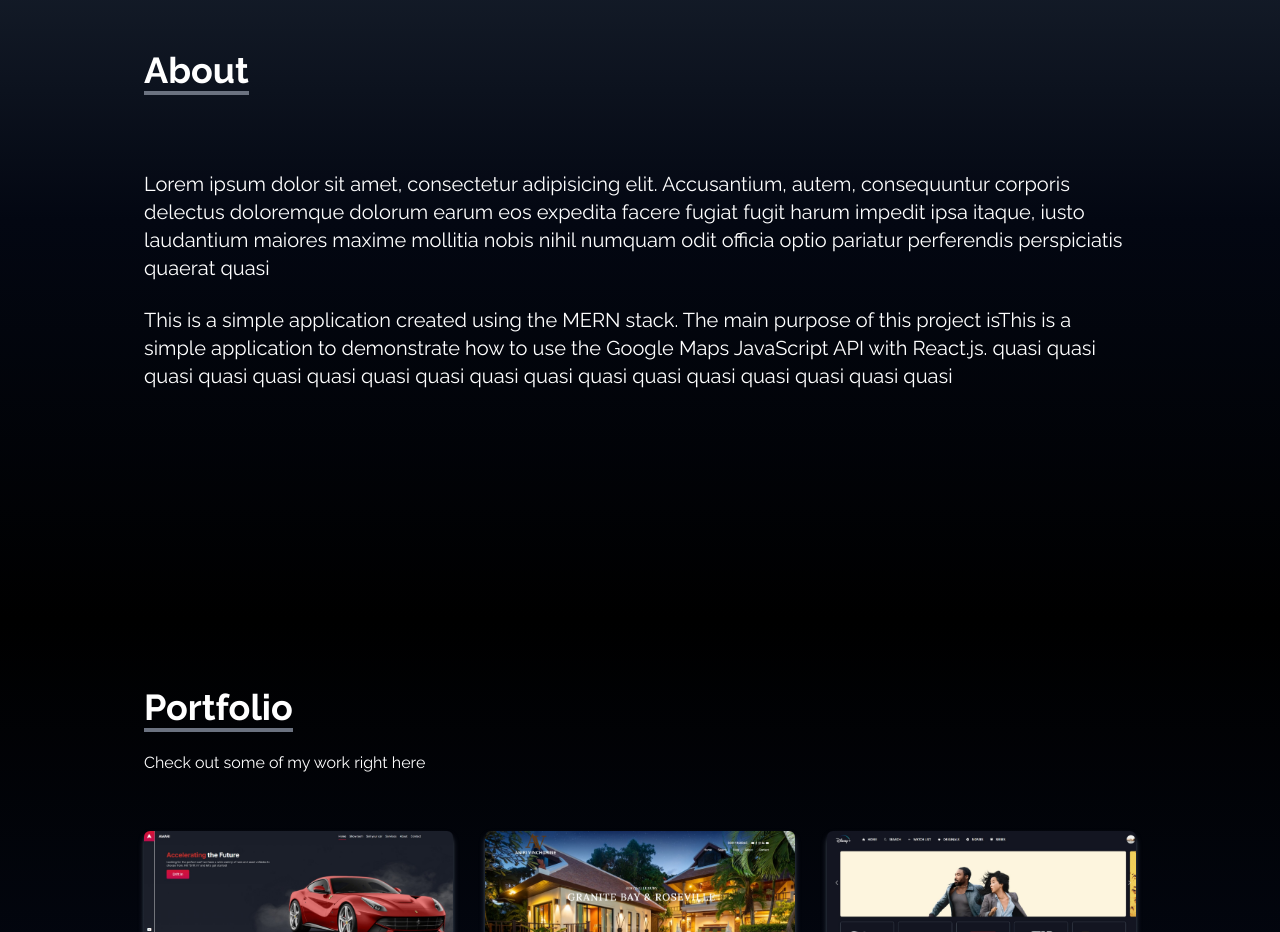
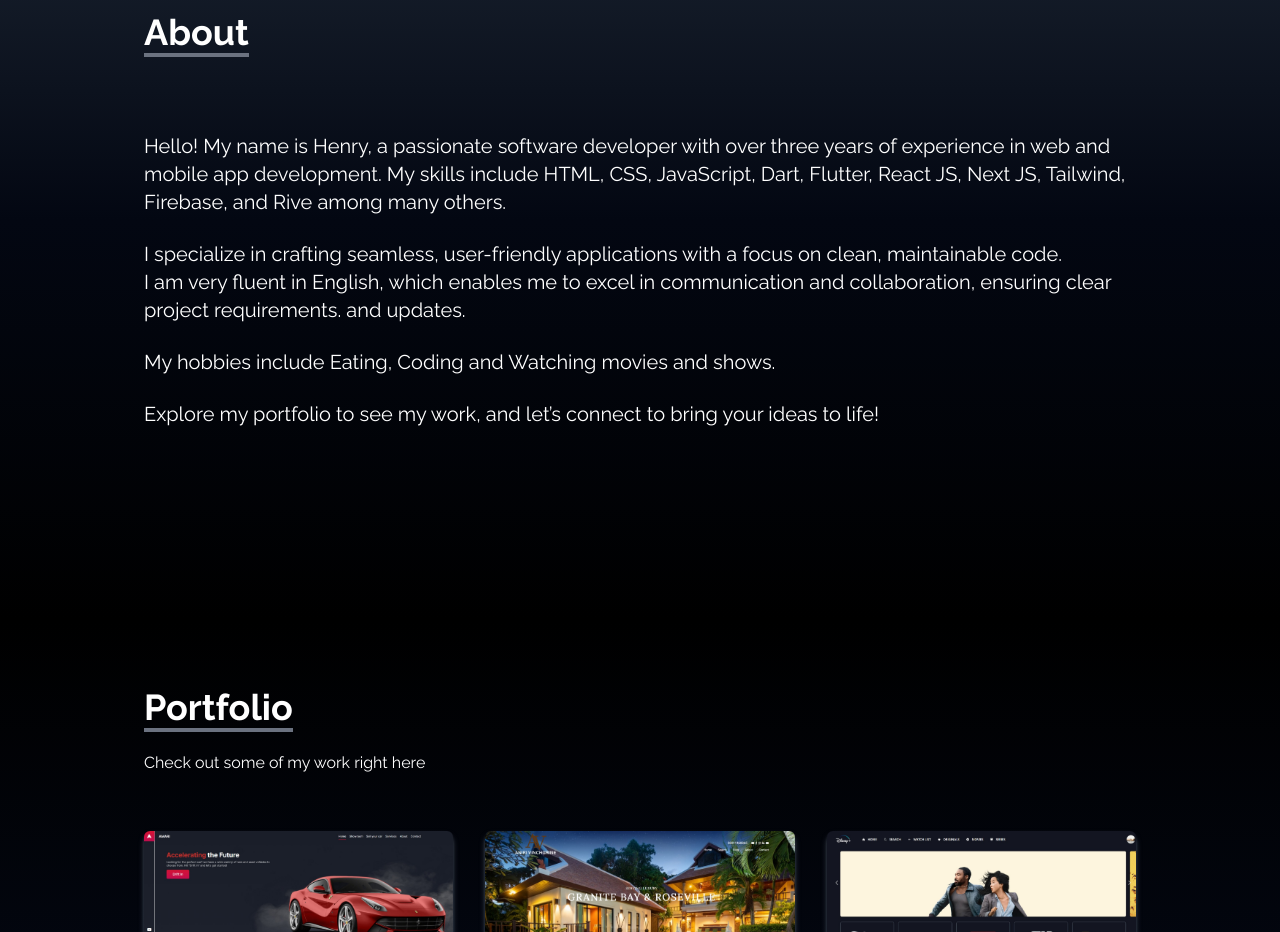
Before and after one commit to Henryikenna/my-portfolio-1, a React (Vite) app: page / in a window 1280 px wide. Shown: the part 980-1912 px from the top of the page. Built offline with nearby package versions, Linux system fonts and the light colour scheme.

Commit message:
fourth commit

```diff
--- a/src/components/About.jsx
+++ b/src/components/About.jsx
@@ -8,24 +8,36 @@ const About = () => {
     >
       <div className=" max-w-screen-lg p-4 mx-auto flex flex-col justify-center w-full h-full">
         <div className=" pb-8">
-          <p className=" text-4xl font-bold inline border-b-4 border-gray-500">About</p>
+          <p className=" text-4xl font-bold inline border-b-4 border-gray-500">
+            About
+          </p>
         </div>
         <p className=" text-base mt-3 md:mt-12 md:text-xl">
-          Lorem ipsum dolor sit amet, consectetur adipisicing elit. Accusantium,
-          autem, consequuntur corporis delectus doloremque dolorum earum eos
-          expedita facere fugiat fugit harum impedit ipsa itaque, iusto
-          laudantium maiores maxime mollitia nobis nihil numquam odit officia
-          optio pariatur perferendis perspiciatis quaerat quasi
+          Hello! My name is Henry, a passionate software developer with over three
+          years of experience in web and mobile app development. My skills
+          include HTML, CSS, JavaScript, Dart, Flutter, React JS, Next JS,
+          Tailwind, Firebase, and Rive among many others.
         </p>
 
         <br />
 
         <p className=" text-base md:text-xl">
-          This is a simple application created using the MERN stack. The main
-          purpose of this project isThis is a simple application to demonstrate
-          how to use the Google Maps JavaScript API with React.js. quasi quasi
-          quasi quasi quasi quasi quasi quasi quasi quasi quasi quasi quasi
-          quasi quasi quasi quasi
+          I specialize in crafting seamless, user-friendly applications with a
+          focus on clean, maintainable code. <br /> I am very fluent in English, which enables me to excel in communication and collaboration, ensuring clear project requirements.
+          and updates.
+        </p>
+
+        <br />
+
+        <p className=" text-base md:text-xl">
+          My hobbies include Eating, Coding and Watching movies and shows.
+        </p>
+
+        <br />
+
+        <p className=" text-base md:text-xl">
+          Explore my portfolio to see my work, and let’s connect to bring your
+          ideas to life!
         </p>
       </div>
     </div>
--- a/src/components/Contact.jsx
+++ b/src/components/Contact.jsx
@@ -10,7 +10,7 @@ const Contact = () => {
         </div>
 
         <div className=" flex justify-center items-center">
-          <form  action="https://getform.io/f/6c10b3dc-2b8f-4eaf-948d-80cc7bb80458" method="POST" className=" flex flex-col w-full md:w-1/2">
+          <form  action="https://getform.io/f/eapddkra" method="POST" className=" flex flex-col w-full md:w-1/2">
             <section className="flex flex-col gap-y-4">
             <input
               className=" p-2 bg-transparent border-2 rounded-md text-white focus:outline-none"
--- a/src/components/Home.jsx
+++ b/src/components/Home.jsx
@@ -16,7 +16,7 @@ const Home = () => {
           LinkedIn
         </>
       ),
-      href: "https://linkedin.com/in/henry-unegbu-832838254",
+      href: "https://linkedin.com/in/henry-unegbu-832838254/",
     },
     {
       id: 2,
@@ -26,7 +26,7 @@ const Home = () => {
           Github
         </>
       ),
-      href: "https://github.com/Henryikenna",
+      href: "https://github.com/Henryikenna/",
     },
     {
       id: 3,
```
